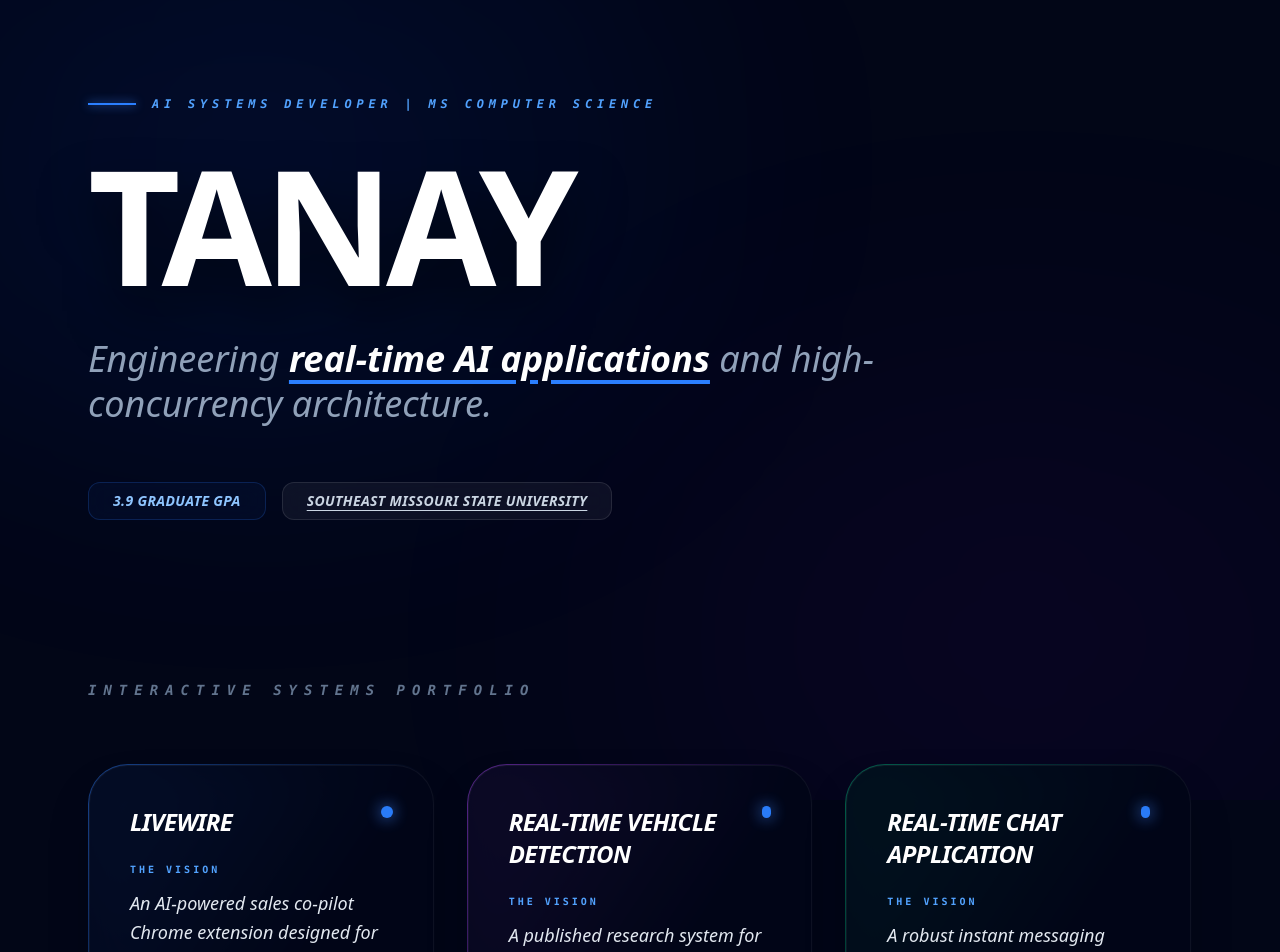
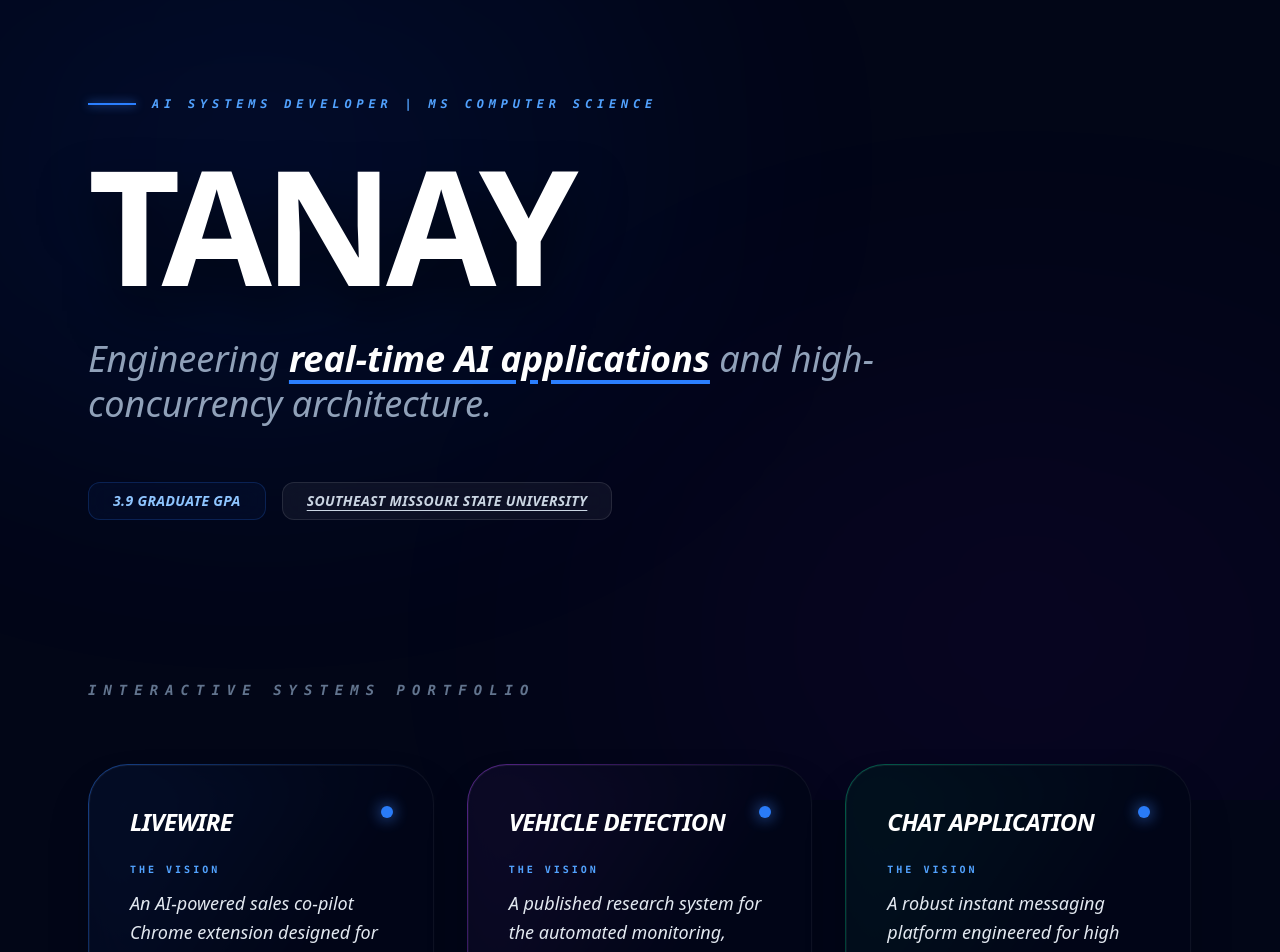
Before and after one commit to TammineniTanay/portfolio, a Next.js app: page / in a window 1280 px wide. Shown: the top 952 px of the page. Built offline with nearby package versions, Linux system fonts and the light colour scheme.

Commit message:
Fixed TypeScript type errors

```diff
--- a/src/app/page.tsx
+++ b/src/app/page.tsx
@@ -2,8 +2,18 @@
 import { motion } from "framer-motion";
 import React, { useState } from 'react';
 
-// Enhanced Flip Card with High-Detail Content
-const ProjectCard = ({ title, overview, contributions, tags, metric, accentColor }) => {
+// TypeScript Interface for Project Props
+interface ProjectProps {
+  title: string;
+  overview: string;
+  contributions: string[];
+  tags: string[];
+  metric: string;
+  accentColor: string;
+}
+
+// Enhanced Flip Card Component
+const ProjectCard = ({ title, overview, contributions, tags, metric, accentColor }: ProjectProps) => {
   const [isFlipped, setIsFlipped] = useState(false);
 
   return (
@@ -94,7 +104,7 @@ export default function Home() {
           </p>
           <div className="flex flex-wrap gap-4 mt-6 font-bold italic text-sm">
              <div className="px-6 py-2 rounded-xl border border-blue-500/20 bg-blue-500/5 backdrop-blur-md text-blue-300 tracking-wide">3.9 GRADUATE GPA</div>
-             <div className="px-6 py-2 rounded-xl border border-white/10 bg-white/5 backdrop-blur-md text-slate-300 tracking-wide underline underline-offset-4">SOUTHEAST MISSOURI STATE UNIVERSITY</div>
+             <div className="px-6 py-2 rounded-xl border border-white/10 bg-white/5 backdrop-blur-md text-slate-300 tracking-wide underline underline-offset-4 tracking-tighter">SOUTHEAST MISSOURI STATE UNIVERSITY</div>
           </div>
         </motion.header>
 
@@ -116,7 +126,7 @@ export default function Home() {
               metric="40% Latency Reduction"
             />
             <ProjectCard
-              title="Real-Time Vehicle Detection"
+              title="Vehicle Detection"
               accentColor="from-purple-500/50"
               overview="A published research system for the automated monitoring, counting, and classification of traffic in real-time video feeds."
               contributions={[
@@ -129,7 +139,7 @@ export default function Home() {
               metric="Published Peer-Reviewed Research"
             />
             <ProjectCard
-              title="Real-Time Chat Application"
+              title="Chat Application"
               accentColor="from-emerald-500/50"
               overview="A robust instant messaging platform engineered for high concurrency and secure user interactions."
               contributions={[
```
